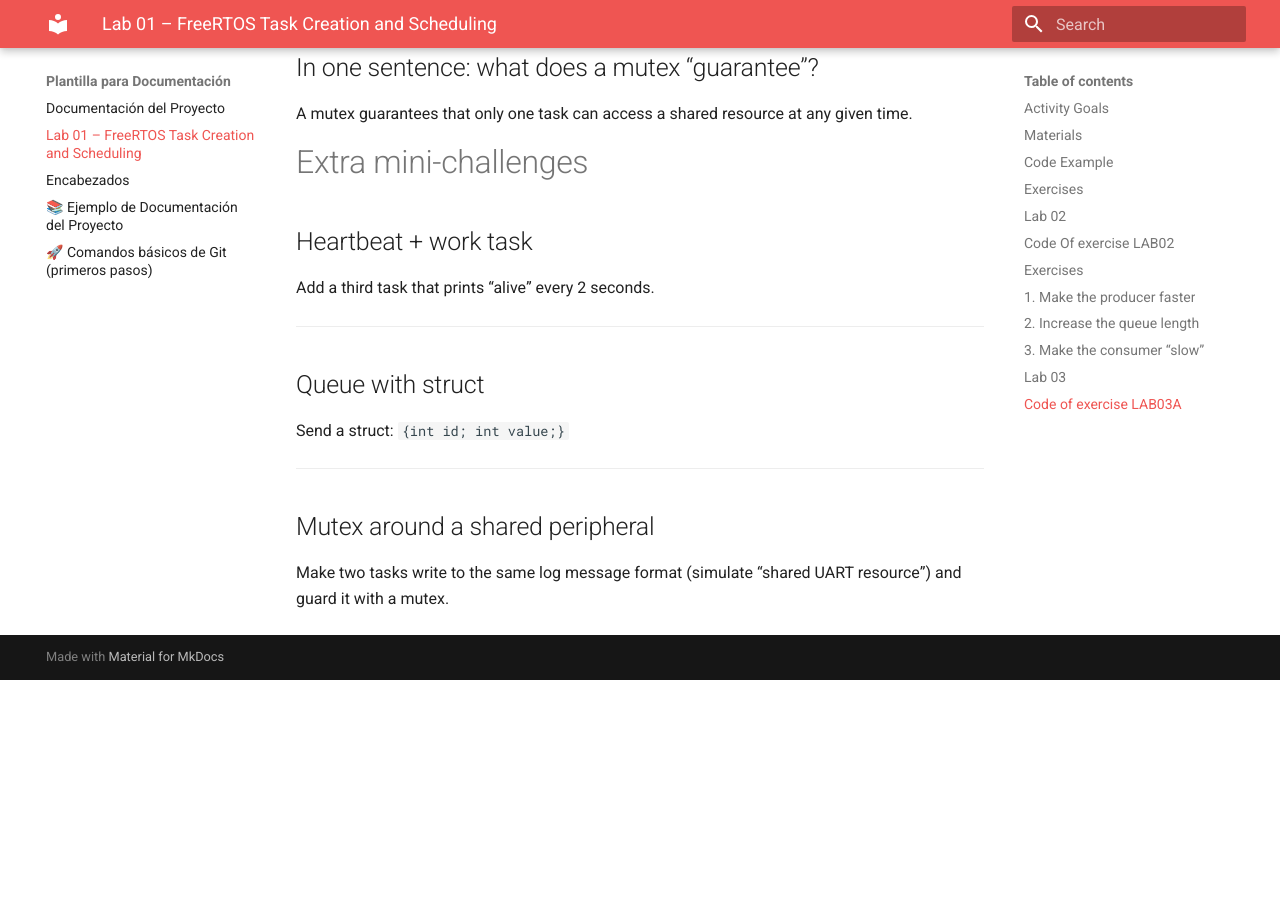
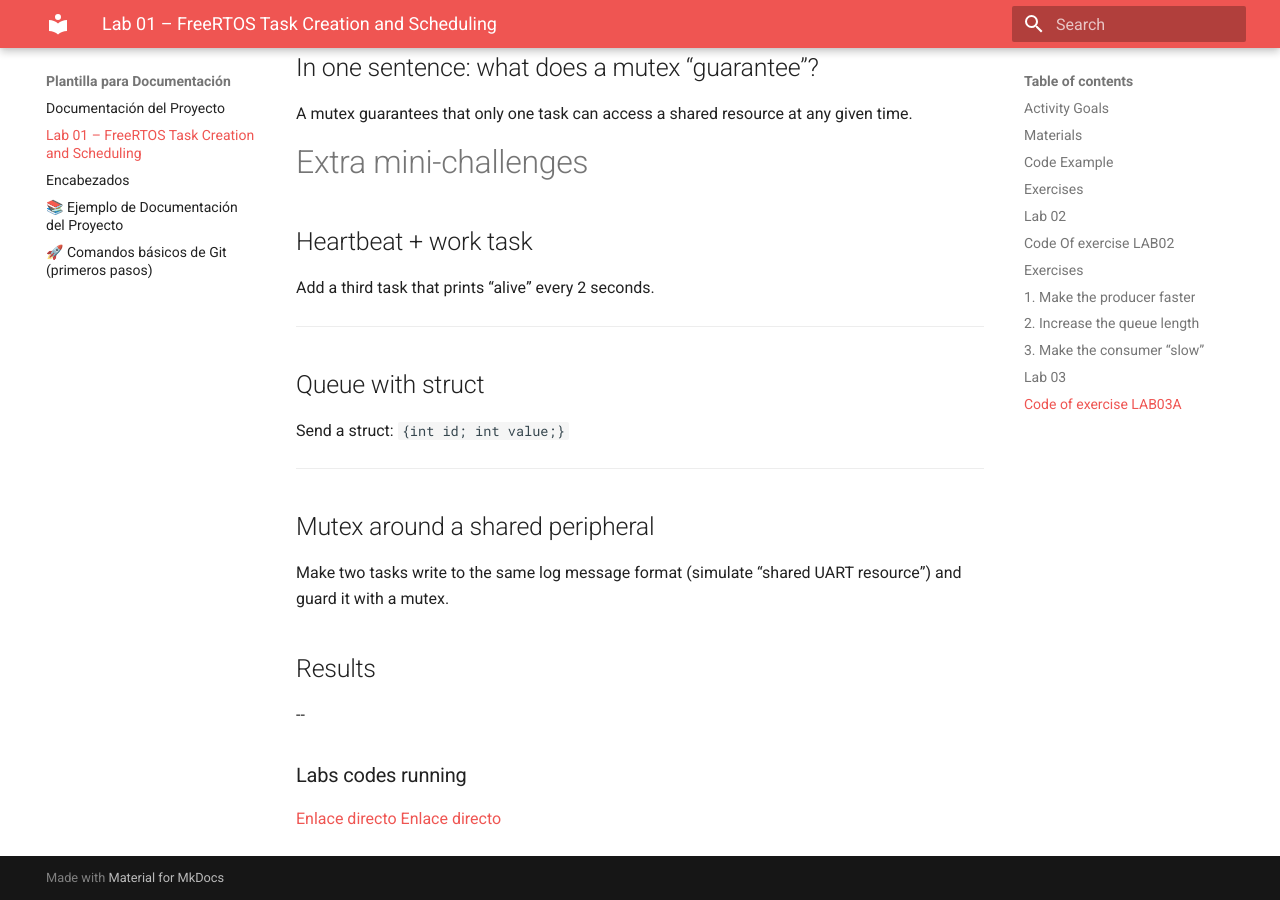
Before and after one commit to Isaacan123/SistemasEmbebidosII, an MkDocs documentation site: the page built from docs/Lab01.md, in a window 1280 px wide and 900 px high, scrolled down 7543 px. Built offline with MkDocs 1.6.1 and Material for MkDocs 9.7.7, drawn with Linux system fonts in a browser that asks for light colours; before the commit the page ends 8223 px from its top, so only the background shows below that.

```diff
--- a/docs/Lab01.md
+++ b/docs/Lab01.md
@@ -345,3 +345,10 @@
 
 ## Mutex around a shared peripheral
 Make two tasks write to the same log message format (simulate “shared UART resource”) and guard it with a mutex.
+
+## Results
+--
+### Labs codes running
+
+[Enlace directo](https://www.youtube.com/shorts/ftHwrYJfghY)
+[Enlace directo](https://www.youtube.com/watch?v=DpbRrV5CJyA)
```
